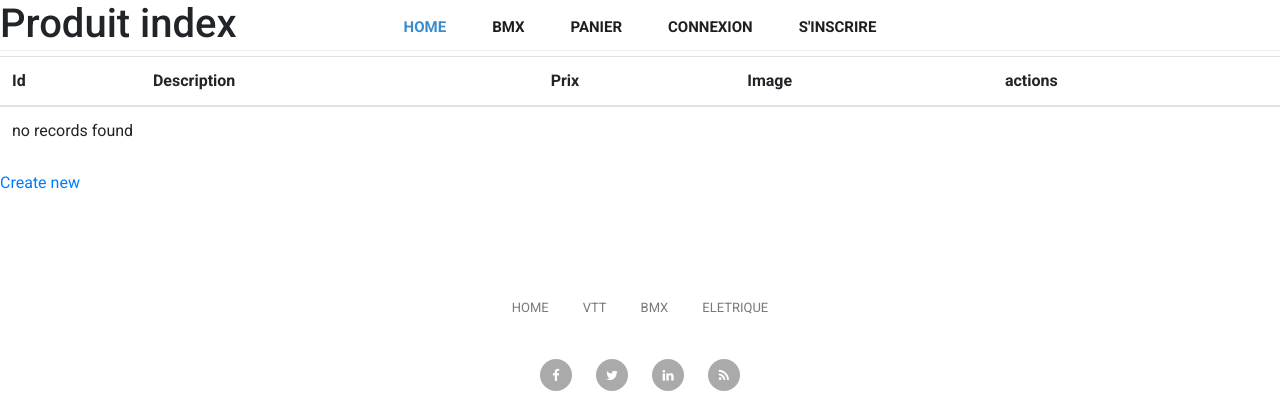
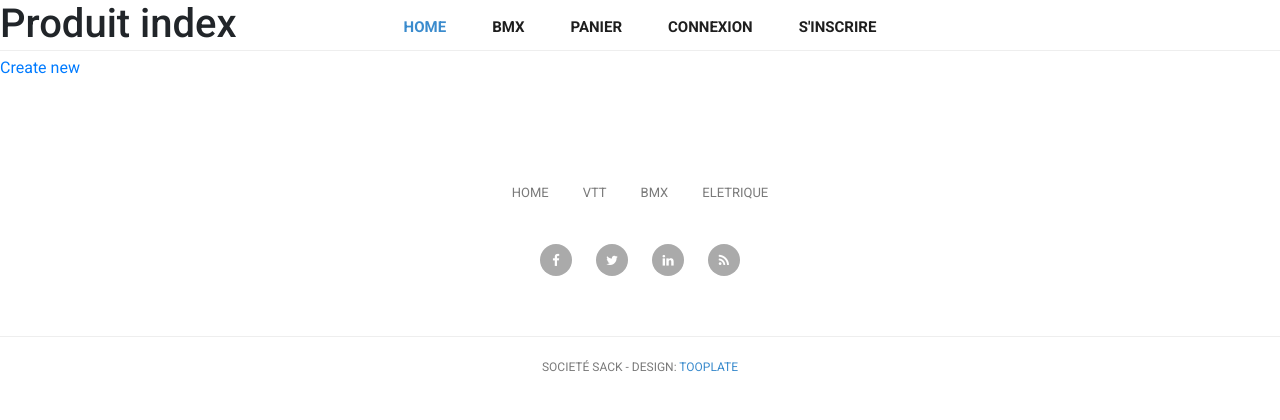
Before and after one commit to coderangel117/sportludique, a Symfony app: template templates/produit/index.html.twig in a window 1280 px wide. Shown: the part 97-517 px from the top of the page. Run offline with Twig, Linux system fonts and the light colour scheme; the template is opened without the code that fills it, so the values that code supplies are empty; some libraries are stand-ins or nearby versions.

Commit message:
[produit/index] : change template remove table structure

```diff
--- a/templates/produit/index.html.twig
+++ b/templates/produit/index.html.twig
@@ -4,36 +4,21 @@
 
 {% block body %}
     <h1>Produit index</h1>
-
-    <table class="table">
-        <thead>
-            <tr>
-                <th>Id</th>
-                <th>Description</th>
-                <th>Prix</th>
-                <th>Image</th>
-                <th>actions</th>
-            </tr>
-        </thead>
-        <tbody>
-        {% for produit in produits %}
-            <tr>
-                <td>{{ produit.id }}</td>
-                <td>{{ produit.description }}</td>
-                <td>{{ produit.prix }}</td>
-                <td><img  alt=" image de l'article" src="{{ produit.image}}" </td>
-                <td>
-                    <a href="{{ path('produit_show', {'id': produit.id}) }}">show</a>
-                    <a href="{{ path('produit_edit', {'id': produit.id}) }}">edit</a>
-                </td>
-            </tr>
-        {% else %}
-            <td colspan="5">no records found</td>
-            <tr>
-            </tr>
-        {% endfor %}
-        </tbody>
-    </table>
-
+    <div class="featured container no-gutter">
+        <div class="row posts">
+            {% for produit in produits %}
+                <div class="item new col-md-4">
+                    <div class="featured-item">
+                        <img src="{{ produit.image }}"  alt="image de l'article"></a>
+                        <h4>{{ produit.description }}</h4>
+                        <h6>{{ produit.prix }}</h6>
+                        <div class="main-button">
+                            <a href="{{ path('cart_add', {'id': produit.id}) }}">Panier</a>
+                        </div>
+                    </div>
+                </div>
+            {% endfor %}
+        </div>
+    </div>
     <a href="{{ path('produit_new') }}">Create new</a>
 {% endblock %}
```
